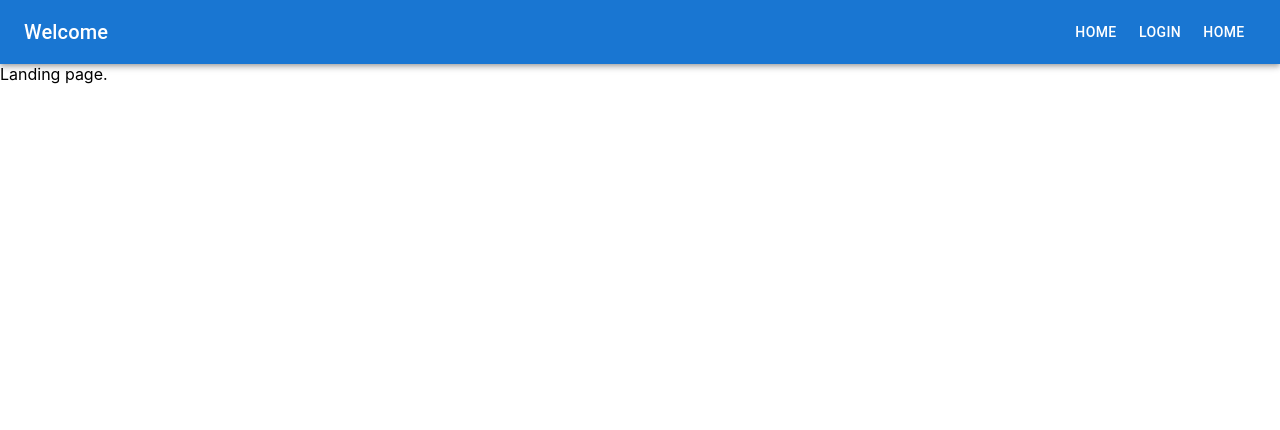
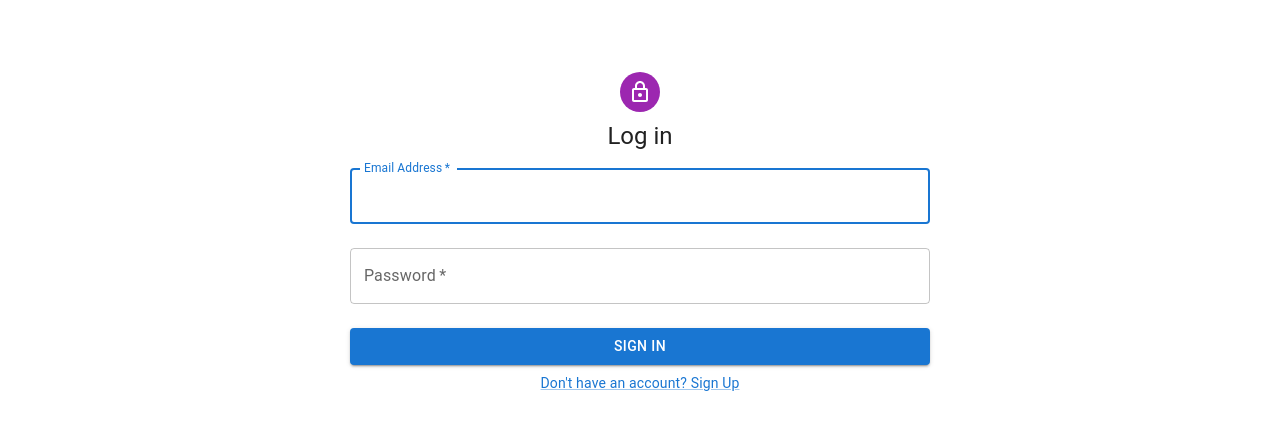
Before and after one commit to ImAkhil24/quick-task-front-end, a React (Create React App) app: page / in a window 1280 px wide. Shown: the top 430 px of the page. Built offline with nearby package versions, Linux system fonts and the light colour scheme.

Commit message:
completed jwt token authentication with logout

```diff
--- a/package.json
+++ b/package.json
@@ -11,6 +11,7 @@
     "@testing-library/react": "^11.2.7",
     "@testing-library/user-event": "^12.8.3",
     "history": "^5.1.0",
+    "jwt-decode": "^3.1.2",
     "react": "^17.0.2",
     "react-dom": "^17.0.2",
     "react-router-dom": "^6.0.2",
--- a/src/components/Login.jsx
+++ b/src/components/Login.jsx
@@ -1,7 +1,33 @@
 import LockOutlinedIcon from '@mui/icons-material/LockOutlined';
-import {Container, CssBaseline, Box, Avatar, Typography, TextField, FormControlLabel, Checkbox, Button} from "@mui/material";
+import {Container, CssBaseline, Box, Avatar, Typography, TextField, FormControlLabel, Checkbox, Button, Link} from "@mui/material";
+import { useState } from 'react';
+import { useNavigate } from 'react-router';
+import { call } from '../services/api';
+const initialState = {
+  email: "",
+  password: "",
+}
 
-const Login = () => {
+const Login = ({setToken}) => {
+  const [value, setValue] = useState(initialState);
+  const onChangeHandler = (e) => {
+    setValue((prevValue)=>{
+      const newValue = {...prevValue, [e.target.name]: e.target.value}
+      return newValue;
+    })
+  }
+
+  const onSubmitHandler = (e) => {
+    e.preventDefault();
+    call("POST", "/users/login", value).then((res) => {
+      // console.log(res);
+      setToken(res.token);
+    }).catch((err) => {
+      console.log(err);
+    })
+  }
+
+  const navigate = useNavigate();
   return (
     <Container >
       <CssBaseline />
@@ -17,18 +43,20 @@ const Login = () => {
             <LockOutlinedIcon />
           </Avatar>
           <Typography component="h1" variant="h5">
-            Sign in
+            Log in
           </Typography>
-          <Box component="form">
+          <Box component="form" onSubmit={onSubmitHandler}>
             <TextField
             margin="normal"
             required
             fullWidth
             id="email"
             name="email"
+            value={value.email}
             label="Email Address"
             autoComplete="email"
             autoFocus
+            onChange={onChangeHandler}
             ></TextField>
             <TextField
               margin="normal"
@@ -39,6 +67,8 @@ const Login = () => {
               type="password"
               id="password"
               autoComplete="current-password"
+              value={value.password}
+              onChange={onChangeHandler}
             />
             {/* <FormControlLabel
               control={<Checkbox value="remember" color="primary" />}
@@ -48,10 +78,15 @@ const Login = () => {
               type="submit"
               fullWidth
               variant="contained"
-              sx={{mt:2}}
+              sx={{mt:2, mb:1}}
               >
                 Sign In
               </Button>
+              <Box sx={{display: "flex", justifyContent: "center"}}>
+                <Link href="#" variant="body2" onClick = {() => navigate('/signup')}>
+                    {"Don't have an account? Sign Up"}
+                  </Link>
+                </Box>
           </Box>
         </Box>
     </Container>
--- a/src/components/Main.jsx
+++ b/src/components/Main.jsx
@@ -4,14 +4,26 @@ import Login from "./Login";
 import User from "./User";
 import Navigation from "./Navigation";
 import Home from "./Home";
+import Signup from "./Signup";
+import useToken from "../services/useToken";
 
-const Main = () => {
+const UnprotectedView = ({auth}) => {
+  return (
+    <Routes>
+      <Route path="/">
+        <Route index element={<Login setToken={auth.setToken}/>} />
+        <Route path = "signup" element={<Signup/>} />
+      </Route>
+    </Routes>
+  )
+}
 
+const ProtectedView = ({auth}) => {
   return (
     <Routes>
       <Route path="/" element={
         <>
-          <Navigation />
+          <Navigation auth = {auth}/>
           <Outlet />
         </>
       }>
@@ -24,5 +36,11 @@ const Main = () => {
   )
 }
 
+const Main = () => {
+  const {token, setToken} = useToken();
+
+  return ( token?<ProtectedView auth={{token, setToken}}/>:<UnprotectedView auth={{token, setToken}}/> )
+}
+
 
 export default Main;
--- a/src/components/Navigation.jsx
+++ b/src/components/Navigation.jsx
@@ -6,8 +6,21 @@ import {
 } from "@mui/material";
 import { Box } from "@mui/system";
 import { useNavigate } from "react-router";
-const Navigation = () => {
+import { call } from "../services/api";
+
+const Navigation = ({auth}) => {
   const navigate = useNavigate();
+
+  const logoutHandler = () => {
+    call('POST', "/users/logout").then(res => {
+      // console.log(res);
+      auth.setToken();
+    }).catch(err => {
+      console.log(err);
+    })
+
+  }
+
   return (
     <Box sx={{ flexGrow: 1 }}>
       <AppBar sx={{ position: "static" }}>
@@ -26,11 +39,9 @@ const Navigation = () => {
           </Button>
           <Button
             color="inherit"
-            onClick={() => {
-              navigate("/login");
-            }}
+            onClick={logoutHandler}
           >
-            Login
+            Logout
           </Button>
           <Button
             color="inherit"
@@ -38,7 +49,7 @@ const Navigation = () => {
               navigate("/user");
             }}
           >
-            Home
+            User
           </Button>
         </Toolbar>
       </AppBar>
--- /dev/null
+++ b/src/components/Signup.jsx
@@ -0,0 +1,5 @@
+const Signup = () => {
+  return <div>Signup page.</div>;
+};
+
+export default Signup;
--- /dev/null
+++ b/src/services/api.js
@@ -0,0 +1,29 @@
+const url = "http://localhost:3000"
+
+// path is the path including /
+// method  GET, POST, PUT
+export const call = async(method, path, data) => {
+  var bearer = 'Bearer ' + sessionStorage.getItem('jwtToken');
+  const init = {
+    method,
+    headers: {
+      'Content-Type': 'application/json',
+      'Authorization': bearer,
+    },
+    body: JSON.stringify(data),
+  }
+  try{
+    const response = await fetch(url+path, init);
+    // in case of no content json response(204 code)
+    if(response.status === 204)
+      return response.text();
+    return response.json();
+  } catch (err){
+    return err;
+  }
+}
+// const data =  {
+//   email: "admin@gmail.com",
+//   password: "admin1234",
+// };
+// call("POST", "/users/login", data);
--- /dev/null
+++ b/src/services/useToken.js
@@ -0,0 +1,33 @@
+import jwtDecode from "jwt-decode";
+import { useState } from "react";
+
+const useToken = () => {
+  const getDecodedToken = () => {
+    let tokenString = sessionStorage.getItem('jwtToken');
+    if(tokenString === null)
+      return tokenString;
+
+    tokenString = jwtDecode(tokenString);
+    return tokenString;
+
+  }
+
+  // managing token state which will hold the decoded token
+  // in case of notoken it'll hold null
+  const [token, setToken] = useState(getDecodedToken());
+
+  // in case of logout jwtToken will be undef. and token will be set to undef.
+  const saveToken = (jwtToken) => {
+    if(!jwtToken){
+      sessionStorage.removeItem('jwtToken');
+      setToken(null);
+    }else{
+      sessionStorage.setItem('jwtToken', jwtToken);
+      setToken(jwtDecode(jwtToken));
+    }
+  }
+
+  return {token, setToken: saveToken};
+}
+
+export default useToken;
```
Also changed, not shown: 1 other file (tests, documents, lock files or other folders).
